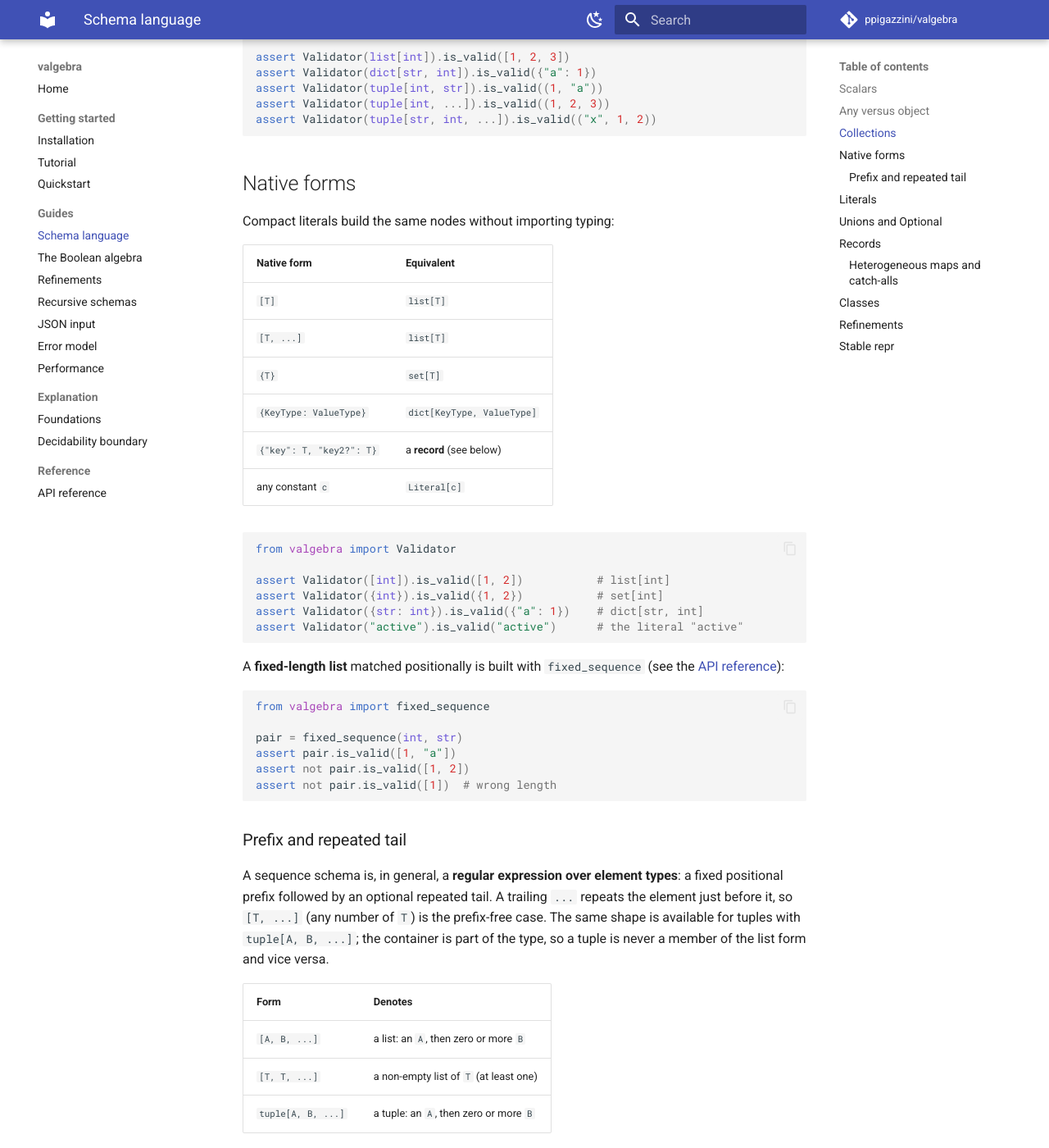
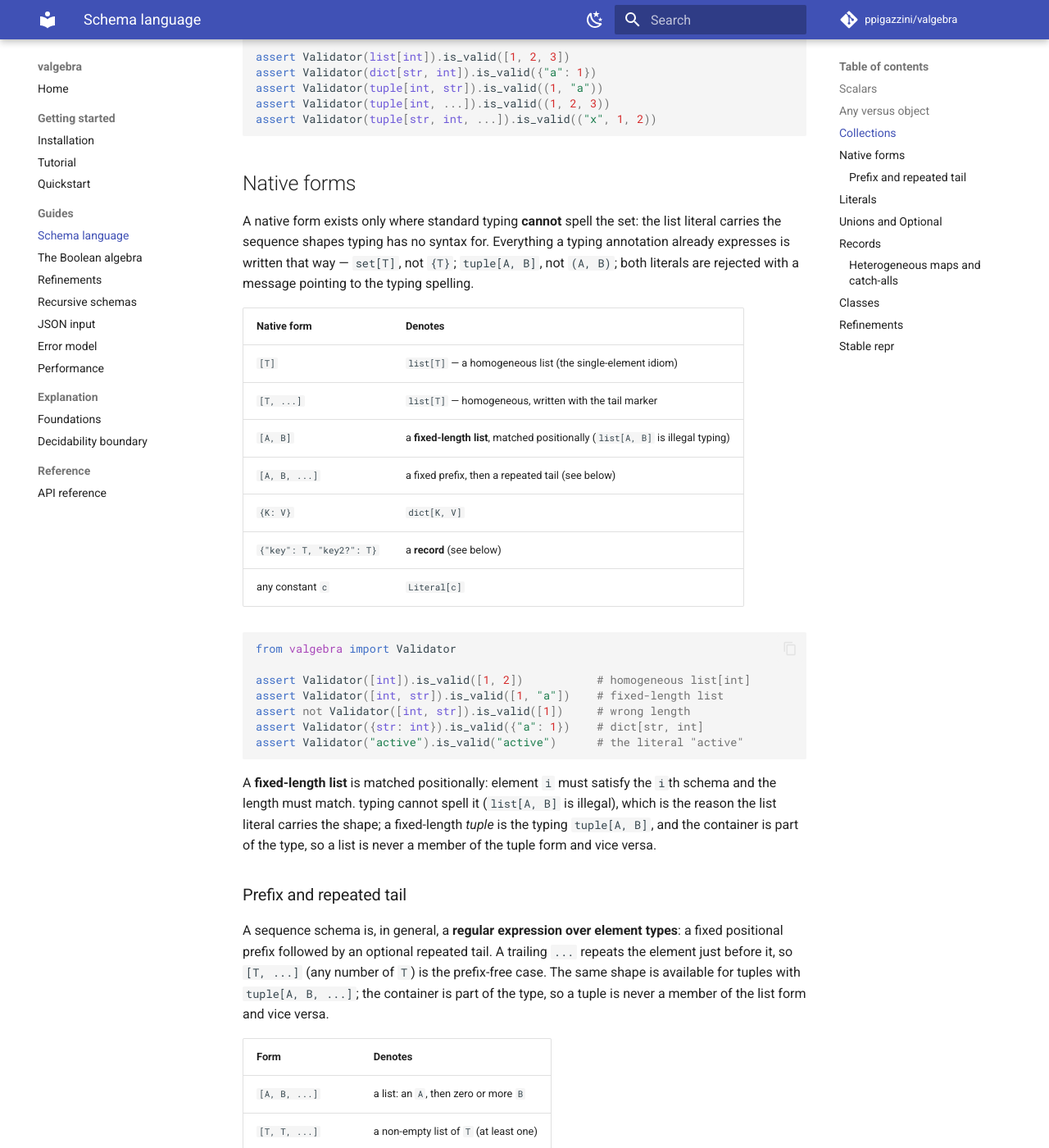
Before and after one commit to ppigazzini/valgebra, an MkDocs documentation site: the page built from docs/schema-language.md, in a window 1280 px wide and 1400 px high, scrolled down 1689 px. Shown: the whole window at 82% size. Built offline with MkDocs 1.6.1 and Material for MkDocs 9.7.7, drawn with Linux system fonts in a browser that asks for light colours; comment, search, counter and statistics services are not loaded.

Commit message:
refactor: make the list literal the one native sequence notation
Read a multi-element or empty list literal as a fixed-length list, so the
list literal carries every sequence shape standard typing cannot spell -
homogeneous, fixed, prefix-with-tail, and empty - and drop the separate
fixed-length-list constructor it subsumes. Reject set and tuple literals,
which merely duplicate set[T] and tuple[A, B], with a message pointing at
the typing spelling. Move the schema simplifier onto the validator as a
method, leaving free functions for the constructors that take arbitrary
specs.

Update the schema-language reference, the algebra and architecture notes,
the API reference, and the affected tests, and rerun the example suite.

````diff
--- a/docs/schema-language.md
+++ b/docs/schema-language.md
@@ -67,37 +67,37 @@ assert Validator(tuple[str, int, ...]).is_valid(("x", 1, 2))
 
 ## Native forms
 
-Compact literals build the same nodes without importing typing:
+A native form exists only where standard typing **cannot** spell the set: the
+list literal carries the sequence shapes typing has no syntax for. Everything a
+typing annotation already expresses is written that way — `set[T]`, not `{T}`;
+`tuple[A, B]`, not `(A, B)`; both literals are rejected with a message pointing
+to the typing spelling.
 
-| Native form | Equivalent |
+| Native form | Denotes |
 | --- | --- |
-| `[T]` | `list[T]` |
-| `[T, ...]` | `list[T]` |
-| `{T}` | `set[T]` |
-| `{KeyType: ValueType}` | `dict[KeyType, ValueType]` |
+| `[T]` | `list[T]` — a homogeneous list (the single-element idiom) |
+| `[T, ...]` | `list[T]` — homogeneous, written with the tail marker |
+| `[A, B]` | a **fixed-length list**, matched positionally (`list[A, B]` is illegal typing) |
+| `[A, B, ...]` | a fixed prefix, then a repeated tail (see below) |
+| `{K: V}` | `dict[K, V]` |
 | `{"key": T, "key2?": T}` | a **record** (see below) |
 | any constant `c` | `Literal[c]` |
 
 ```python
 from valgebra import Validator
 
-assert Validator([int]).is_valid([1, 2])           # list[int]
-assert Validator({int}).is_valid({1, 2})           # set[int]
+assert Validator([int]).is_valid([1, 2])           # homogeneous list[int]
+assert Validator([int, str]).is_valid([1, "a"])    # fixed-length list
+assert not Validator([int, str]).is_valid([1])     # wrong length
 assert Validator({str: int}).is_valid({"a": 1})    # dict[str, int]
 assert Validator("active").is_valid("active")      # the literal "active"
 ```
 
-A **fixed-length list** matched positionally is built with `fixed_sequence`
-(see the [API reference](api.md)):
-
-```python
-from valgebra import fixed_sequence
-
-pair = fixed_sequence(int, str)
-assert pair.is_valid([1, "a"])
-assert not pair.is_valid([1, 2])
-assert not pair.is_valid([1])  # wrong length
-```
+A **fixed-length list** is matched positionally: element `i` must satisfy the
+`i`th schema and the length must match. typing cannot spell it (`list[A, B]` is
+illegal), which is the reason the list literal carries the shape; a fixed-length
+*tuple* is the typing `tuple[A, B]`, and the container is part of the type, so a
+list is never a member of the tuple form and vice versa.
 
 ### Prefix and repeated tail
 
````
Also changed, not shown: ARCHITECTURE.md (+8 -8 lines), README.md (+4 -4 lines), docs/algebra.md (+15 -14 lines), docs/api.md (+4 -8 lines), docs/foundations.md (+3 -3 lines), 13 other files.
